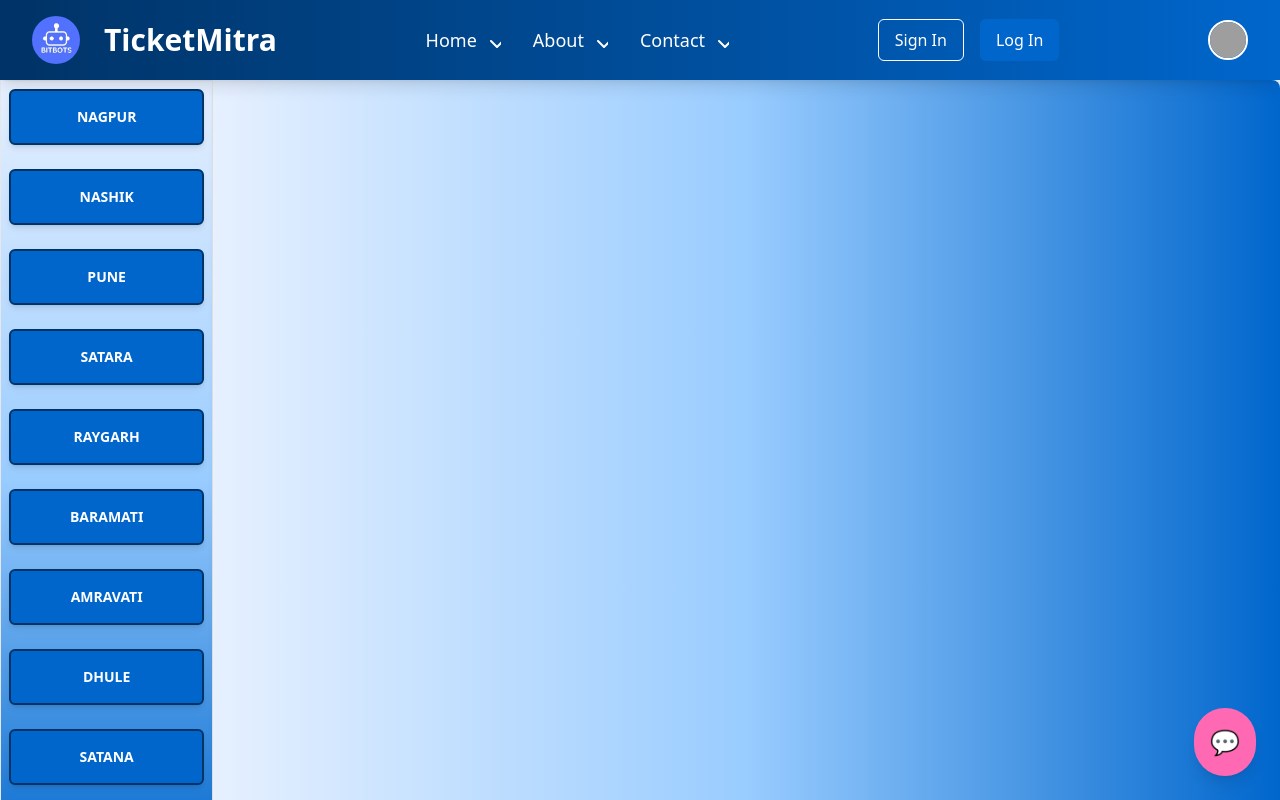
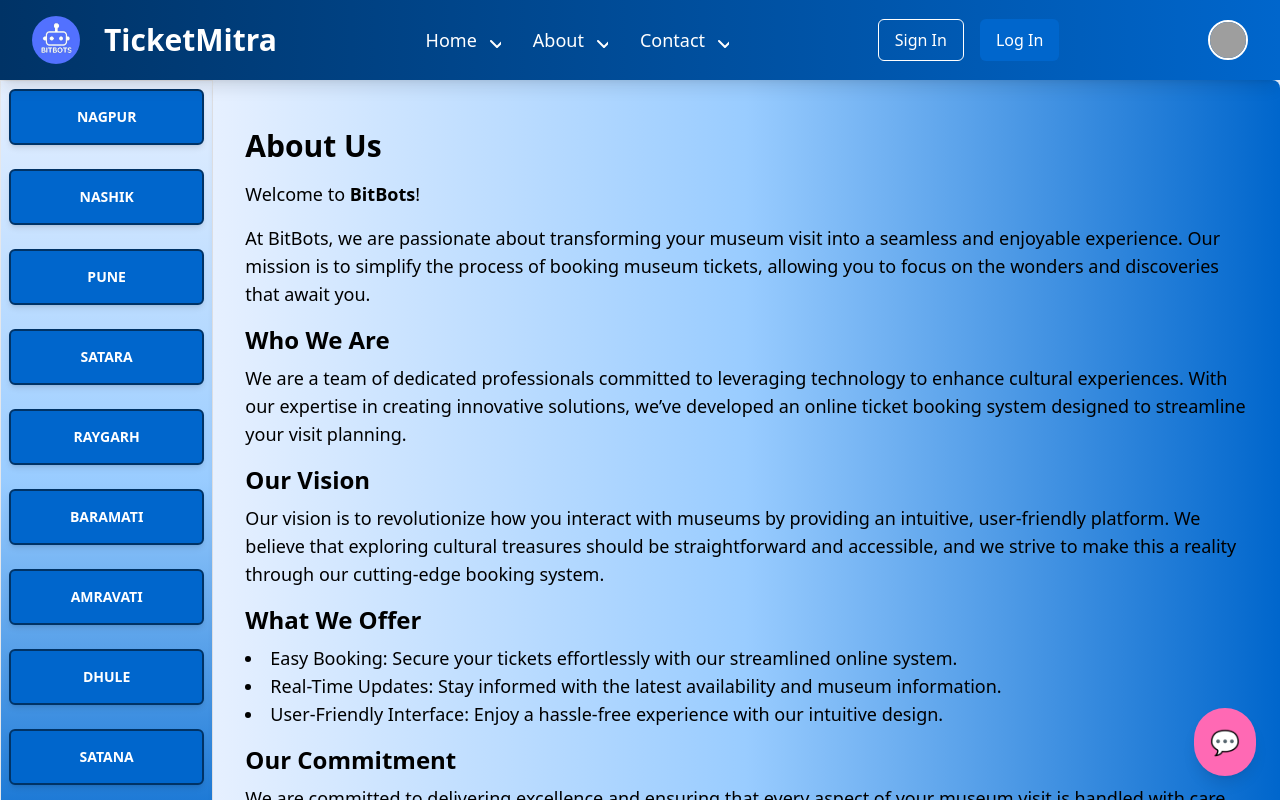
Before and after one commit to saurabhbachhav/TicketMitra, a React (Vite) app: page /AboutUs in a window 1280 px wide. Built offline with nearby package versions, Linux system fonts and the light colour scheme; no server answers; grey boxes are pictures that could not be loaded.

Commit message:
about,home,contact page are added

```diff
--- /dev/null
+++ b/src/Components/AboutUs.jsx
@@ -0,0 +1,61 @@
+import React from "react";
+
+const AboutUs = () => {
+  return (
+    <div className="container mx-auto px-4 py-8">
+      <h1 className="text-3xl font-bold mb-4">About Us</h1>
+      <p className="text-lg mb-4">
+        Welcome to <span className="font-semibold">BitBots</span>!
+      </p>
+      <p className="text-lg mb-4">
+        At BitBots, we are passionate about transforming your museum visit into
+        a seamless and enjoyable experience. Our mission is to simplify the
+        process of booking museum tickets, allowing you to focus on the wonders
+        and discoveries that await you.
+      </p>
+      <h2 className="text-2xl font-semibold mb-2">Who We Are</h2>
+      <p className="text-lg mb-4">
+        We are a team of dedicated professionals committed to leveraging
+        technology to enhance cultural experiences. With our expertise in
+        creating innovative solutions, we’ve developed an online ticket booking
+        system designed to streamline your visit planning.
+      </p>
+      <h2 className="text-2xl font-semibold mb-2">Our Vision</h2>
+      <p className="text-lg mb-4">
+        Our vision is to revolutionize how you interact with museums by
+        providing an intuitive, user-friendly platform. We believe that
+        exploring cultural treasures should be straightforward and accessible,
+        and we strive to make this a reality through our cutting-edge booking
+        system.
+      </p>
+      <h2 className="text-2xl font-semibold mb-2">What We Offer</h2>
+      <ul className="list-disc list-inside mb-4">
+        <li className="text-lg">
+          Easy Booking: Secure your tickets effortlessly with our streamlined
+          online system.
+        </li>
+        <li className="text-lg">
+          Real-Time Updates: Stay informed with the latest availability and
+          museum information.
+        </li>
+        <li className="text-lg">
+          User-Friendly Interface: Enjoy a hassle-free experience with our
+          intuitive design.
+        </li>
+      </ul>
+      <h2 className="text-2xl font-semibold mb-2">Our Commitment</h2>
+      <p className="text-lg mb-4">
+        We are committed to delivering excellence and ensuring that every aspect
+        of your museum visit is handled with care. Your satisfaction is our top
+        priority, and we continually seek to improve our services based on your
+        feedback.
+      </p>
+      <p className="text-lg">
+        Thank you for choosing <span className="font-semibold">BitBots</span>.
+        We look forward to enhancing your museum experience!
+      </p>
+    </div>
+  );
+};
+
+export default AboutUs;
--- a/src/Components/Allcityname.jsx
+++ b/src/Components/Allcityname.jsx
@@ -4,7 +4,7 @@ import { Link } from "react-router-dom";
 function Allcityname(props) {
   return (
     <div className="p-2">
-      <Link to="/">
+      <Link to="/Displaycards">
         <button
           type="button"
           className="border-2 border-[#003366] bg-[#0066CC] text-sm font-semibold text-white shadow-md hover:bg-[#003366] hover:shadow-lg transition duration-300 ease-in-out transform hover:scale-105 focus:outline-none w-full h-14 rounded-md mb-2"
--- /dev/null
+++ b/src/Components/Contact.jsx
@@ -0,0 +1,27 @@
+import React from "react";
+
+function Contact() {
+  return (
+    <div className="bg-gradient-to-b from-[#E6F0FF] via-[#99CCFF] to-[#0066CC] min-h-screen flex flex-col justify-center items-center text-center px-4 py-8">
+      <div className="bg-white shadow-lg rounded-lg p-8 max-w-md">
+        <h1 className="text-4xl font-bold text-[#003366] mb-4">Contact Us</h1>
+        <p className="text-lg text-[#003366] mb-6">
+          Hello! We are <span className="font-semibold">BitBots</span>, the
+          creators of this online museum ticket booking system. Our goal is to
+          make planning your museum visit as smooth and effortless as possible.
+        </p>
+        <p className="text-lg text-[#003366] mb-6">
+          For any inquiries or assistance, feel free to reach out:
+        </p>
+        <div className="text-left">
+          <p className="text-[#0066CC] font-semibold">Phone:</p>
+          <p className="mb-4 text-[#003366]">+91 9371******</p>
+          <p className="text-[#0066CC] font-semibold">Email:</p>
+          <p className="mb-4 text-[#003366]">saurabh@gmail.com</p>
+        </div>
+      </div>
+    </div>
+  );
+}
+
+export default Contact;
--- a/src/Components/Display.jsx
+++ b/src/Components/Display.jsx
@@ -3,15 +3,21 @@ import Displaycards from "./Displaycards";
 import Musiumpage from "./Musiumpage";
 import Booking from "./Booking";
 import { Route, Routes } from "react-router-dom";
+import Contact from "./Contact";
+import AboutUs from "./AboutUs";
+import Home from "./Home";
 
 function Display() {
   return (
     <div className="w-5/6 bg-gradient-to-r from-[#E6F0FF] via-[#99CCFF] to-[#0066CC] overflow-y-auto no-scrollbar rounded-lg shadow-md relative">
       <div className="h-fit p-4">
         <Routes>
-          <Route path="/" element={<Displaycards />} />
+          <Route path="/Home" element={<Home />} />
+          <Route path="/Displaycards" element={<Displaycards />} />
           <Route path="/booking" element={<Booking />} />
           <Route path="/Musiumpage" element={<Musiumpage />} />
+          <Route path="/Contact" element={<Contact />} />
+          <Route path="/AboutUs" element={<AboutUs />} />
         </Routes>
       </div>
     </div>
--- /dev/null
+++ b/src/Components/Home.jsx
@@ -0,0 +1,141 @@
+import React from "react";
+
+const Home = () => {
+  return (
+    <div className="bg-background text-text">
+      {/* Hero Section */}
+      <header className="bg-primary text-sky-950 text-center py-16">
+        <div className="container mx-auto px-4">
+          <h1 className="text-5xl font-bold mb-4">
+            Welcome to the Museum Experience
+          </h1>
+          <p className="text-lg mb-6">
+            Discover art, history, and culture with ease. Explore our exhibits
+            and book your tickets online.
+          </p>
+          <a
+            href="/Booking"
+            className="bg-secondary text-blue-700 py-3 px-8 rounded-lg font-semibold hover:bg-accent transition duration-300"
+          >
+            Book Tickets
+          </a>
+        </div>
+      </header>
+      {/* Features Section */}
+      <section className="py-16">
+        <div className="container mx-auto px-4">
+          <h2 className="text-3xl font-bold text-primary text-center mb-12">
+            Why Choose Us?
+          </h2>
+          <div className="grid grid-cols-1 md:grid-cols-3 gap-8">
+            <div className="bg-white p-6 rounded-lg shadow-lg">
+              <h3 className="text-xl font-semibold mb-4 text-primary">
+                Seamless Booking
+              </h3>
+              <p className="text-text">
+                Enjoy a smooth and straightforward ticket booking process, all
+                from the comfort of your home.
+              </p>
+            </div>
+            <div className="bg-white p-6 rounded-lg shadow-lg">
+              <h3 className="text-xl font-semibold mb-4 text-primary">
+                Real-Time Availability
+              </h3>
+              <p className="text-text">
+                Stay updated with the latest information on exhibit availability
+                and ticket options.
+              </p>
+            </div>
+            <div className="bg-white p-6 rounded-lg shadow-lg">
+              <h3 className="text-xl font-semibold mb-4 text-primary">
+                User-Friendly Interface
+              </h3>
+              <p className="text-text">
+                Navigate our website effortlessly with our intuitive design and
+                responsive layout.
+              </p>
+            </div>
+          </div>
+        </div>
+      </section>
+
+      {/* Upcoming Exhibits Section */}
+      <section className="bg-accent py-16">
+        <div className="container mx-auto px-4">
+          <h2 className="text-3xl font-bold text-primary text-center mb-12">
+            Upcoming Exhibits
+          </h2>
+          <div className="flex flex-wrap -mx-4">
+            {/* Example Exhibit Cards */}
+            <div className="w-full md:w-1/3 px-4 mb-8">
+              <div className="bg-white p-6 rounded-lg shadow-lg">
+                <h3 className="text-xl font-semibold mb-4 text-primary">
+                  Exhibit Title 1
+                </h3>
+                <p className="text-text mb-4">
+                  Brief description of the exhibit.
+                </p>
+                <a
+                  href="/exhibit/1"
+                  className="text-secondary font-semibold hover:underline"
+                >
+                  Learn More
+                </a>
+              </div>
+            </div>
+            <div className="w-full md:w-1/3 px-4 mb-8">
+              <div className="bg-white p-6 rounded-lg shadow-lg">
+                <h3 className="text-xl font-semibold mb-4 text-primary">
+                  Exhibit Title 2
+                </h3>
+                <p className="text-text mb-4">
+                  Brief description of the exhibit.
+                </p>
+                <a
+                  href="/exhibit/2"
+                  className="text-secondary font-semibold hover:underline"
+                >
+                  Learn More
+                </a>
+              </div>
+            </div>
+            <div className="w-full md:w-1/3 px-4 mb-8">
+              <div className="bg-white p-6 rounded-lg shadow-lg">
+                <h3 className="text-xl font-semibold mb-4 text-primary">
+                  Exhibit Title 3
+                </h3>
+                <p className="text-text mb-4">
+                  Brief description of the exhibit.
+                </p>
+                <a
+                  href="/exhibit/3"
+                  className="text-secondary font-semibold hover:underline"
+                >
+                  Learn More
+                </a>
+              </div>
+            </div>
+          </div>
+        </div>
+      </section>
+
+      {/* Footer Section */}
+      <footer className="bg-primary text-slate-950 text-center py-8">
+        <div className="container mx-auto px-4">
+          <p>&copy; {new Date().getFullYear()} BitBots. All rights reserved.</p>
+          <div className="mt-4">
+            <a href="/contact" className="text-slate-950 hover:underline">
+              Contact Us
+            </a>{" "}
+            |
+            <a href="/about" className="text-slate-950 hover:underline ml-4">
+              About Us
+            </a>
+          </div>
+        </div>
+      </footer>
+    </div>
+  );
+};
+
+export default Home;
--- a/src/Components/Navbar.jsx
+++ b/src/Components/Navbar.jsx
@@ -1,4 +1,5 @@
 import React from "react";
+import { Link } from "react-router-dom"; // Import Link for routing
 import ChatBots from "../assets/ChatBots.png";
 
 function Navbar() {
@@ -21,8 +22,8 @@ function Navbar() {
           {/* Links */}
           <ul className="hidden lg:flex space-x-8">
             <li>
-              <a
-                href="#"
+              <Link
+                to="/Home"
                 className="text-lg font-medium hover:text-[#99CCFF] flex items-center"
               >
                 Home
@@ -39,13 +40,13 @@ function Navbar() {
                 >
                   <polyline points="6 9 12 15 18 9" />
                 </svg>
-              </a>
+              </Link>
             </li>
             <li>
-              <a
-                href="#"
+              <Link
+                to="/AboutUs"
                 className="text-lg font-medium hover:text-[#99CCFF] flex items-center"
-              >
+                >
                 About
                 <svg
                   xmlns="http://www.w3.org/2000/svg"
@@ -60,11 +61,11 @@ function Navbar() {
                 >
                   <polyline points="6 9 12 15 18 9" />
                 </svg>
-              </a>
+              </Link>
             </li>
             <li>
-              <a
-                href="#"
+              <Link
+                to="/Contact"
                 className="text-lg font-medium hover:text-[#99CCFF] flex items-center"
               >
                 Contact
@@ -81,7 +82,7 @@ function Navbar() {
                 >
                   <polyline points="6 9 12 15 18 9" />
                 </svg>
-              </a>
+              </Link>
             </li>
           </ul>
 
```
